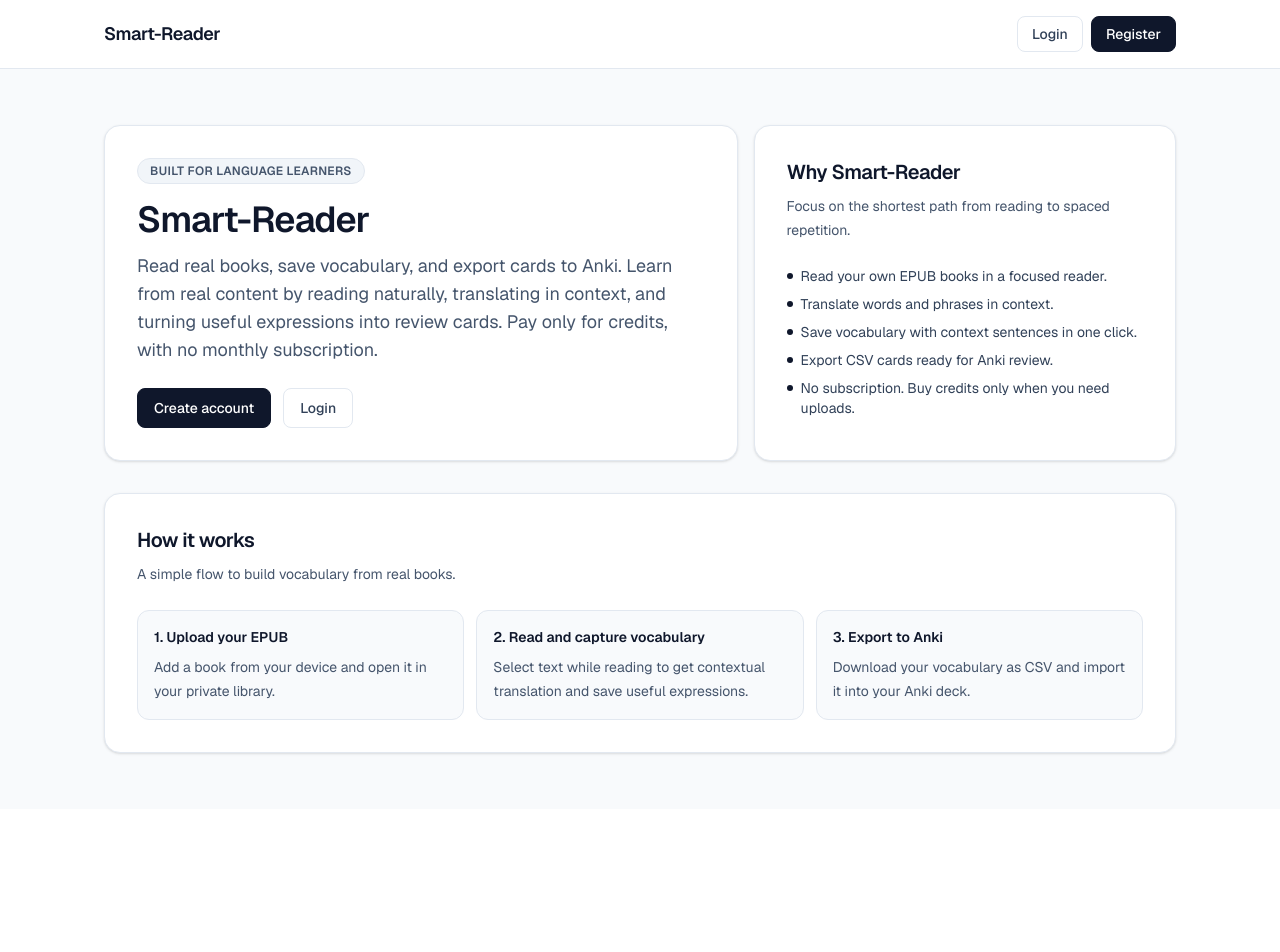
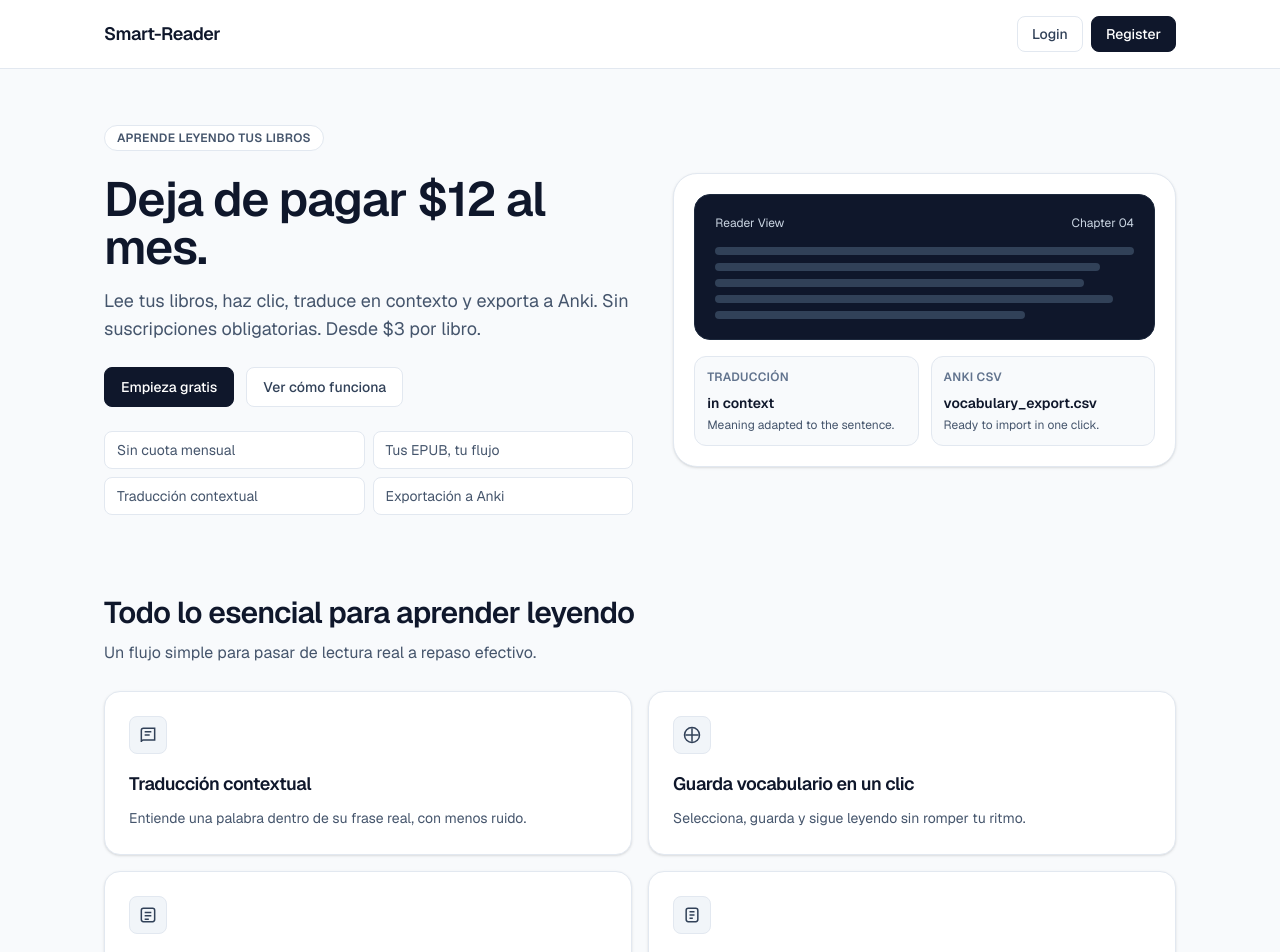
Before and after one commit to DonHonorio/smart-reader, a Next.js app: page / in a window 1280 px wide. Shown: the top 952 px of the page. Before the commit the page ends 809 px from the top, so only its background shows below. Built offline with nearby package versions, Linux system fonts and the light colour scheme; no server answers.

Commit message:
Fase 32 — Landing pública atractiva

```diff
--- a/src/app/(marketing)/page.tsx
+++ b/src/app/(marketing)/page.tsx
@@ -1,33 +1,121 @@
 import Link from "next/link";
 import { redirect } from "next/navigation";
 import { buttonClassNames } from "@/components/ui/Button";
-import { Card } from "@/components/ui/Card";
-import { APP_TAGLINE, APP_TITLE, ROUTES } from "@/lib/constants";
+import { CREDIT_PACKS } from "@/lib/billing";
+import { ROUTES } from "@/lib/constants";
 import { createClient } from "@/lib/supabase/server";
 
-const LANDING_BENEFITS = [
-  "Read your own EPUB books in a focused reader.",
-  "Translate words and phrases in context.",
-  "Save vocabulary with context sentences in one click.",
-  "Export CSV cards ready for Anki review.",
-  "No subscription. Buy credits only when you need uploads.",
+const BENEFITS = [
+  {
+    title: "Traducción contextual",
+    description: "Entiende una palabra dentro de su frase real, con menos ruido.",
+  },
+  {
+    title: "Guarda vocabulario en un clic",
+    description: "Selecciona, guarda y sigue leyendo sin romper tu ritmo.",
+  },
+  {
+    title: "Exporta a Anki",
+    description: "Genera CSV listo para importar y repasar al instante.",
+  },
+  {
+    title: "Sigue leyendo en cualquier dispositivo",
+    description: "Continúa donde te quedaste en desktop o móvil.",
+  },
 ] as const;
 
 const HOW_IT_WORKS_STEPS = [
   {
-    title: "1. Upload your EPUB",
-    description: "Add a book from your device and open it in your private library.",
+    step: "01",
+    title: "Sube tu EPUB",
+    description: "Carga tu libro y déjalo listo en tu biblioteca personal.",
   },
   {
-    title: "2. Read and capture vocabulary",
-    description:
-      "Select text while reading to get contextual translation and save useful expressions.",
+    step: "02",
+    title: "Lee sin distracciones",
+    description: "Abre el lector y concéntrate en el contenido.",
   },
   {
-    title: "3. Export to Anki",
-    description: "Download your vocabulary as CSV and import it into your Anki deck.",
+    step: "03",
+    title: "Haz clic para traducir",
+    description: "Selecciona una frase y obtén traducción en contexto.",
+  },
+  {
+    step: "04",
+    title: "Guarda vocabulario",
+    description: "Guarda términos útiles con su contexto en un segundo.",
+  },
+  {
+    step: "05",
+    title: "Exporta a Anki",
+    description: "Descarga tu CSV y pásalo a tus decks cuando quieras.",
   },
 ] as const;
+
+const COMPARISON_ITEMS = [
+  {
+    label: "Sin suscripción obligatoria",
+    smartReader: "Pagas por libro desde $3",
+    traditionalApps: "Pagos mensuales fijos",
+  },
+  {
+    label: "Tus propios libros",
+    smartReader: "Subes tus EPUB",
+    traditionalApps: "Catálogo cerrado",
+  },
+  {
+    label: "Traducción contextual",
+    smartReader: "Incluida durante la lectura",
+    traditionalApps: "Funciones genéricas fuera de contexto",
+  },
+  {
+    label: "Exportación a Anki",
+    smartReader: "CSV listo para importar",
+    traditionalApps: "Exportación limitada o inexistente",
+  },
+] as const;
+
+const PRICING_TEXT: Record<string, string> = {
+  single_credit: "Ideal si quieres empezar con un solo libro.",
+  basic_pack: "Perfecto para arrancar con margen y mejor precio por libro.",
+  avid_reader_pack: "Pensado para lectores frecuentes con mayor ahorro.",
+};
+
+function BenefitIcon({ index }: { index: number }) {
+  if (index === 0) {
+    return (
+      <svg viewBox="0 0 24 24" className="h-5 w-5" fill="none" stroke="currentColor" strokeWidth="1.8">
+        <path d="M4 6.5A2.5 2.5 0 0 1 6.5 4H20v14H6.5A2.5 2.5 0 0 0 4 20.5V6.5Z" />
+        <path d="M8 8h8M8 12h6" />
+      </svg>
+    );
+  }
+
+  if (index === 1) {
+    return (
+      <svg viewBox="0 0 24 24" className="h-5 w-5" fill="none" stroke="currentColor" strokeWidth="1.8">
+        <path d="M12 4v16M4 12h16" />
+        <circle cx="12" cy="12" r="9" />
+      </svg>
+    );
+  }
+
+  if (index === 2) {
+    return (
+      <svg viewBox="0 0 24 24" className="h-5 w-5" fill="none" stroke="currentColor" strokeWidth="1.8">
+        <rect x="4" y="4" width="16" height="16" rx="2.5" />
+        <path d="M8 9h8M8 13h8M8 17h5" />
+      </svg>
+    );
+  }
+
+  return (
+    <svg viewBox="0 0 24 24" className="h-5 w-5" fill="none" stroke="currentColor" strokeWidth="1.8">
+      <rect x="5" y="4" width="14" height="16" rx="2.5" />
+      <path d="M9 8h6M9 12h6M9 16h4" />
+    </svg>
+  );
+}
 
 export default async function MarketingHomePage() {
   const supabase = await createClient();
@@ -40,57 +128,210 @@
   }
 
   return (
-    <section className="mx-auto w-full max-w-6xl space-y-6 sm:space-y-8">
-      <div className="grid gap-4 lg:grid-cols-[1.2fr_0.8fr]">
-        <Card className="p-6 sm:p-8">
-          <span className="inline-flex rounded-full border border-slate-200 bg-slate-100 px-3 py-1 text-xs font-semibold uppercase tracking-wide text-slate-600">
-            Built for language learners
+    <div className="mx-auto w-full max-w-6xl space-y-16 pb-4 sm:space-y-20 sm:pb-8">
+      <section className="grid items-center gap-8 lg:grid-cols-[1fr_0.95fr] lg:gap-10">
+        <div className="space-y-6">
+          <span className="inline-flex rounded-full border border-slate-200 bg-white px-3 py-1 text-xs font-semibold uppercase tracking-wide text-slate-600">
+            Aprende leyendo tus libros
           </span>
-          <h1 className="mt-4 text-3xl font-semibold tracking-tight text-slate-900 sm:text-4xl">
-            {APP_TITLE}
-          </h1>
-          <p className="mt-3 max-w-2xl text-base leading-7 text-slate-600 sm:text-lg">
-            {APP_TAGLINE} Learn from real content by reading naturally, translating in context,
-            and turning useful expressions into review cards. Pay only for credits, with no
-            monthly subscription.
-          </p>
+          <div className="space-y-4">
+            <h1 className="text-4xl font-semibold tracking-tight text-slate-900 sm:text-5xl">
+              Deja de pagar $12 al mes.
+            </h1>
+            <p className="max-w-2xl text-base leading-7 text-slate-600 sm:text-lg">
+              Lee tus libros, haz clic, traduce en contexto y exporta a Anki. Sin suscripciones
+              obligatorias. Desde $3 por libro.
+            </p>
+          </div>
 
-          <div className="mt-6 flex flex-wrap gap-3">
+          <div className="flex flex-wrap gap-3">
             <Link href={ROUTES.register} className={buttonClassNames()}>
-              Create account
+              Empieza gratis
             </Link>
-            <Link href={ROUTES.login} className={buttonClassNames({ variant: "secondary" })}>
-              Login
+            <Link href="#como-funciona" className={buttonClassNames({ variant: "secondary" })}>
+              Ver cómo funciona
             </Link>
           </div>
-        </Card>
 
-        <Card
-          title="Why Smart-Reader"
-          description="Focus on the shortest path from reading to spaced repetition."
-          className="h-full"
-        >
-          <ul className="space-y-2 text-sm text-slate-700">
-            {LANDING_BENEFITS.map((benefit) => (
-              <li key={benefit} className="flex gap-2">
-                <span className="mt-[0.45rem] h-1.5 w-1.5 shrink-0 rounded-full bg-slate-900" aria-hidden />
-                <span>{benefit}</span>
-              </li>
-            ))}
-          </ul>
-        </Card>
-      </div>
+          <div className="grid gap-2 text-sm text-slate-600 sm:grid-cols-2">
+            <p className="rounded-lg border border-slate-200 bg-white px-3 py-2">Sin cuota mensual</p>
+            <p className="rounded-lg border border-slate-200 bg-white px-3 py-2">Tus EPUB, tu flujo</p>
+            <p className="rounded-lg border border-slate-200 bg-white px-3 py-2">
+              Traducción contextual
+            </p>
+            <p className="rounded-lg border border-slate-200 bg-white px-3 py-2">Exportación a Anki</p>
+          </div>
+        </div>
 
-      <Card title="How it works" description="A simple flow to build vocabulary from real books.">
-        <div className="grid gap-3 sm:grid-cols-3">
-          {HOW_IT_WORKS_STEPS.map((step) => (
-            <article key={step.title} className="rounded-xl border border-slate-200 bg-slate-50 p-4">
-              <h2 className="text-sm font-semibold text-slate-900">{step.title}</h2>
-              <p className="mt-2 text-sm leading-6 text-slate-600">{step.description}</p>
+        <div className="relative">
+          <div className="absolute inset-0 -z-10 rounded-4xl bg-linear-to-b from-slate-200 to-slate-100 blur-2xl" />
+          <div className="rounded-3xl border border-slate-200 bg-white p-4 shadow-sm sm:p-5">
+            <div className="rounded-2xl border border-slate-800 bg-slate-900 p-4 text-slate-100 sm:p-5">
+              <div className="mb-4 flex items-center justify-between text-xs text-slate-300">
+                <span>Reader View</span>
+                <span>Chapter 04</span>
+              </div>
+              <div className="space-y-2">
+                <div className="h-2 w-full rounded-full bg-slate-700" />
+                <div className="h-2 w-[92%] rounded-full bg-slate-700" />
+                <div className="h-2 w-[88%] rounded-full bg-slate-700" />
+                <div className="h-2 w-[95%] rounded-full bg-slate-700" />
+                <div className="h-2 w-[74%] rounded-full bg-slate-700" />
+              </div>
+            </div>
+
+            <div className="mt-4 grid gap-3 sm:grid-cols-2">
+              <article className="rounded-xl border border-slate-200 bg-slate-50 p-3">
+                <p className="text-xs font-semibold uppercase tracking-wide text-slate-500">
+                  Traducción
+                </p>
+                <p className="mt-2 text-sm font-semibold text-slate-900">in context</p>
+                <p className="mt-1 text-xs text-slate-600">Meaning adapted to the sentence.</p>
+              </article>
+
+              <article className="rounded-xl border border-slate-200 bg-slate-50 p-3">
+                <p className="text-xs font-semibold uppercase tracking-wide text-slate-500">Anki CSV</p>
+                <p className="mt-2 text-sm font-semibold text-slate-900">vocabulary_export.csv</p>
+                <p className="mt-1 text-xs text-slate-600">Ready to import in one click.</p>
+              </article>
+            </div>
+          </div>
+        </div>
+      </section>
+
+      <section className="space-y-6">
+        <div className="max-w-2xl space-y-2">
+          <h2 className="text-2xl font-semibold tracking-tight text-slate-900 sm:text-3xl">
+            Todo lo esencial para aprender leyendo
+          </h2>
+          <p className="text-base leading-7 text-slate-600">
+            Un flujo simple para pasar de lectura real a repaso efectivo.
+          </p>
+        </div>
+
+        <div className="grid gap-4 sm:grid-cols-2">
+          {BENEFITS.map((benefit, index) => (
+            <article
+              key={benefit.title}
+              className="rounded-2xl border border-slate-200 bg-white p-5 shadow-sm sm:p-6"
+            >
+              <div className="inline-flex rounded-lg border border-slate-200 bg-slate-100 p-2 text-slate-700">
+                <BenefitIcon index={index} />
+              </div>
+              <h3 className="mt-4 text-lg font-semibold tracking-tight text-slate-900">{benefit.title}</h3>
+              <p className="mt-2 text-sm leading-6 text-slate-600">{benefit.description}</p>
             </article>
           ))}
         </div>
-      </Card>
-    </section>
+      </section>
+
+      <section id="como-funciona" className="space-y-6 scroll-mt-24">
+        <div className="max-w-2xl space-y-2">
+          <h2 className="text-2xl font-semibold tracking-tight text-slate-900 sm:text-3xl">
+            Cómo funciona
+          </h2>
+          <p className="text-base leading-7 text-slate-600">
+            Del EPUB a Anki en cinco pasos directos.
+          </p>
+        </div>
+
+        <ol className="grid gap-3 md:grid-cols-5">
+          {HOW_IT_WORKS_STEPS.map((step) => (
+            <li key={step.title} className="rounded-2xl border border-slate-200 bg-white p-4 shadow-sm">
+              <p className="text-xs font-semibold tracking-wide text-slate-500">{step.step}</p>
+              <h3 className="mt-2 text-base font-semibold tracking-tight text-slate-900">{step.title}</h3>
+              <p className="mt-2 text-sm leading-6 text-slate-600">{step.description}</p>
+            </li>
+          ))}
+        </ol>
+      </section>
+
+      <section className="space-y-6">
+        <div className="max-w-2xl space-y-2">
+          <h2 className="text-2xl font-semibold tracking-tight text-slate-900 sm:text-3xl">
+            Menos ruido. Más lectura real.
+          </h2>
+          <p className="text-base leading-7 text-slate-600">
+            Smart-Reader se enfoca en leer, entender y repasar, sin extras innecesarios.
+          </p>
+        </div>
+
+        <div className="space-y-3">
+          {COMPARISON_ITEMS.map((item) => (
+            <article
+              key={item.label}
+              className="grid gap-3 rounded-2xl border border-slate-200 bg-white p-4 shadow-sm sm:grid-cols-[1.25fr_1fr_1fr] sm:items-center"
+            >
+              <p className="text-sm font-semibold text-slate-900">{item.label}</p>
+              <p className="rounded-lg border border-emerald-200 bg-emerald-50 px-3 py-2 text-sm text-emerald-700">
+                Smart-Reader: {item.smartReader}
+              </p>
+              <p className="rounded-lg border border-slate-200 bg-slate-50 px-3 py-2 text-sm text-slate-600">
+                Tradicional: {item.traditionalApps}
+              </p>
+            </article>
+          ))}
+        </div>
+      </section>
+
+      <section className="space-y-6">
+        <div className="max-w-2xl space-y-2">
+          <h2 className="text-2xl font-semibold tracking-tight text-slate-900 sm:text-3xl">
+            Pricing claro desde el primer libro
+          </h2>
+          <p className="text-base leading-7 text-slate-600">
+            Sin cuotas mensuales. Tú decides cuándo subir un libro.
+          </p>
+        </div>
+
+        <div className="grid gap-4 md:grid-cols-3">
+          {CREDIT_PACKS.map((pack) => (
+            <article
+              key={pack.id}
+              className={`rounded-2xl border bg-white p-6 shadow-sm ${
+                pack.highlighted ? "border-slate-900 ring-1 ring-slate-900/10" : "border-slate-200"
+              }`}
+            >
+              <p className="text-sm font-semibold uppercase tracking-wide text-slate-500">{pack.name}</p>
+              <p className="mt-4 text-4xl font-semibold tracking-tight text-slate-900">{pack.displayPrice}</p>
+              <p className="mt-2 text-sm font-medium text-slate-700">
+                {pack.credits} {pack.credits === 1 ? "credit" : "credits"}
+              </p>
+              <p className="mt-3 text-sm leading-6 text-slate-600">
+                {PRICING_TEXT[pack.id] ?? "Paga solo por los libros que quieras leer."}
+              </p>
+
+              <Link
+                href={ROUTES.register}
+                className={buttonClassNames({
+                  variant: pack.highlighted ? "primary" : "secondary",
+                  className: "mt-6 w-full",
+                })}
+              >
+                Elegir plan
+              </Link>
+            </article>
+          ))}
+        </div>
+      </section>
+
+      <section className="rounded-3xl border border-slate-200 bg-white p-8 text-center shadow-sm sm:p-10">
+        <h2 className="text-2xl font-semibold tracking-tight text-slate-900 sm:text-3xl">
+          Convierte tu lectura en aprendizaje real
+        </h2>
+        <p className="mx-auto mt-3 max-w-2xl text-base leading-7 text-slate-600">
+          Empieza hoy con tus propios libros y crea vocabulario útil para Anki.
+        </p>
+
+        <div className="mt-6 flex flex-wrap justify-center gap-3">
+          <Link href={ROUTES.register} className={buttonClassNames()}>
+            Crear cuenta
+          </Link>
+          <Link href={ROUTES.login} className={buttonClassNames({ variant: "secondary" })}>
+            Iniciar sesión
+          </Link>
+        </div>
+      </section>
+    </div>
   );
 }
```
